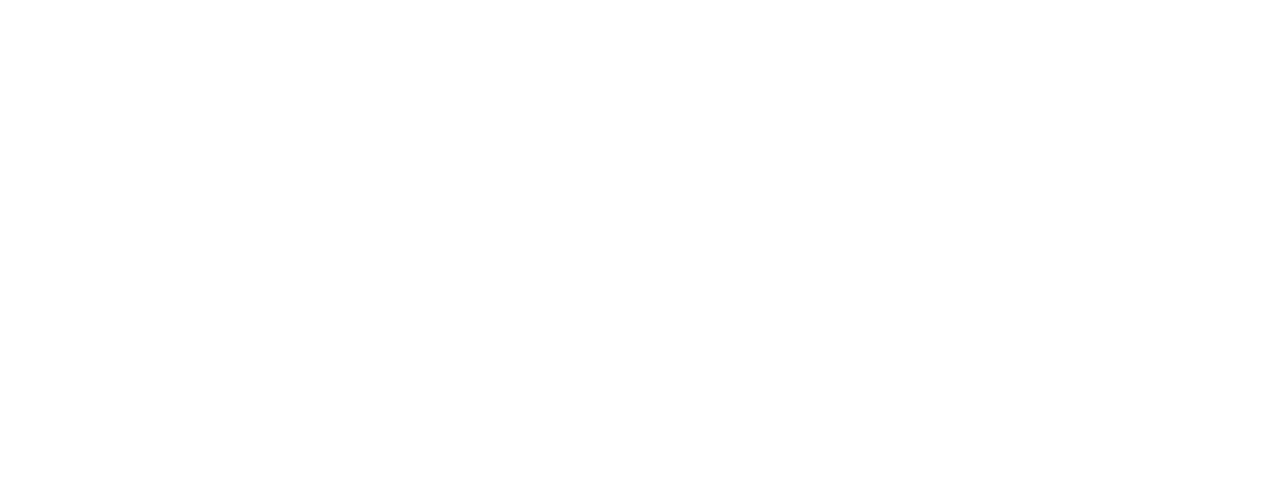
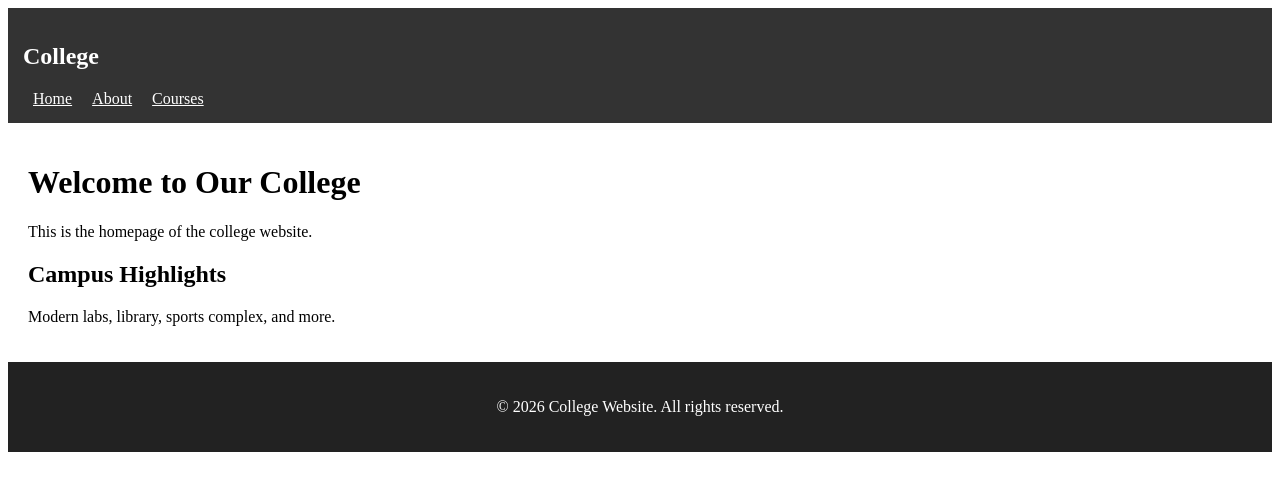
Before and after one commit to Princezkr/mern-project, a React (Vite) app in the folder mern-project/: page / in a window 1280 px wide. Shown: the top 490 px of the page. Built offline with nearby package versions, Linux system fonts and the light colour scheme.

Commit message:
I have added server routing nad a basic structure layouts for Home, Course And About page

```diff
--- a/mern-project/package.json
+++ b/mern-project/package.json
@@ -11,7 +11,8 @@
   },
   "dependencies": {
     "react": "^19.2.8",
-    "react-dom": "^19.2.8"
+    "react-dom": "^19.2.8",
+    "react-router-dom": "^7.18.2"
   },
   "devDependencies": {
     "@eslint/js": "^10.0.1",
--- /dev/null
+++ b/mern-project/src/App.jsx
@@ -0,0 +1,24 @@
+import { BrowserRouter as Router, Routes, Route } from "react-router-dom";
+import Home from "./pages/Home";
+import About from "./pages/About";
+import Courses from "./pages/Courses";
+import Navbar from "./components/Navbar";
+import Footer from "./components/Footer";
+
+function App() {
+  return (
+    <Router>
+      <Navbar />
+
+      <Routes>
+        <Route path="/" element={<Home />} />
+        <Route path="/about" element={<About />} />
+        <Route path="/courses" element={<Courses />} />
+      </Routes>
+
+      <Footer />
+    </Router>
+  );
+}
+
+export default App;
--- /dev/null
+++ b/mern-project/src/components/Footer.jsx
@@ -0,0 +1,9 @@
+function Footer() {
+  return (
+    <footer style={{ padding: "20px", background: "#222", color: "#fff", textAlign: "center" }}>
+      <p>© 2026 College Website. All rights reserved.</p>
+    </footer>
+  );
+}
+
+export default Footer;
--- /dev/null
+++ b/mern-project/src/components/Navbar.jsx
@@ -0,0 +1,17 @@
+import { Link } from "react-router-dom";
+
+function Navbar() {
+  return (
+    <nav style={{ padding: "15px", background: "#333", color: "#fff" }}>
+      <h2>College</h2>
+
+      <div>
+        <Link to="/" style={{ margin: "10px", color: "#fff" }}>Home</Link>
+        <Link to="/about" style={{ margin: "10px", color: "#fff" }}>About</Link>
+        <Link to="/courses" style={{ margin: "10px", color: "#fff" }}>Courses</Link>
+      </div>
+    </nav>
+  );
+}
+
+export default Navbar;
--- a/mern-project/src/main.jsx
+++ b/mern-project/src/main.jsx
@@ -1,7 +1,9 @@
 import { StrictMode } from 'react'
 import { createRoot } from 'react-dom/client'
+import App from './App'
 
 createRoot(document.getElementById('root')).render(
   <StrictMode>
+    <App/>
   </StrictMode>,
 )
--- /dev/null
+++ b/mern-project/src/pages/About.jsx
@@ -0,0 +1,10 @@
+function About() {
+  return (
+    <div style={{ padding: "20px" }}>
+      <h1>About Us</h1>
+      <p>Our college was established with a vision to provide quality education.</p>
+    </div>
+  );
+}
+
+export default About;
--- /dev/null
+++ b/mern-project/src/pages/Courses.jsx
@@ -0,0 +1,10 @@
+function Courses() {
+  return (
+    <div style={{ padding: "20px" }}>
+      <h1>Courses</h1>
+      <p>We offer UG and PG courses in various fields.</p>
+    </div>
+  );
+}
+
+export default Courses;
--- /dev/null
+++ b/mern-project/src/pages/Home.jsx
@@ -0,0 +1,13 @@
+function Home() {
+  return (
+    <div style={{ padding: "20px" }}>
+      <h1>Welcome to Our College</h1>
+      <p>This is the homepage of the college website.</p>
+
+      <h2>Campus Highlights</h2>
+      <p>Modern labs, library, sports complex, and more.</p>
+    </div>
+  );
+}
+
+export default Home;
```
Also changed, not shown: mern-project/src/styles/README.md (renamed from mern-project/src/style/README.md), 1 other file (tests, documents, lock files or other folders).
